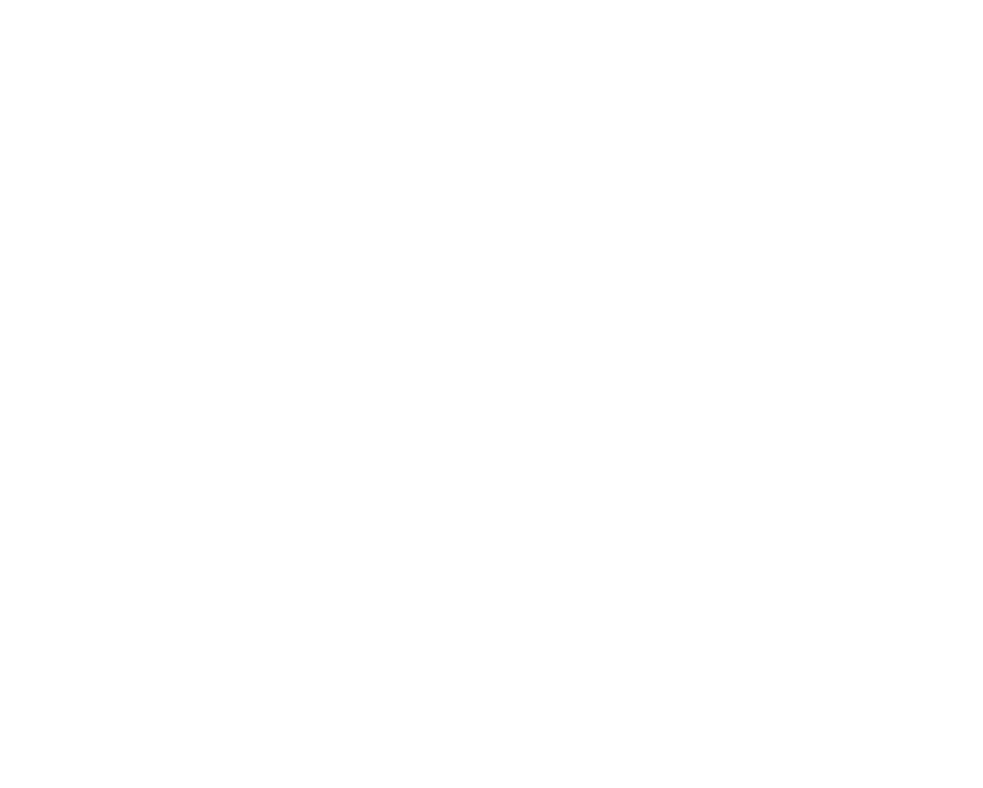
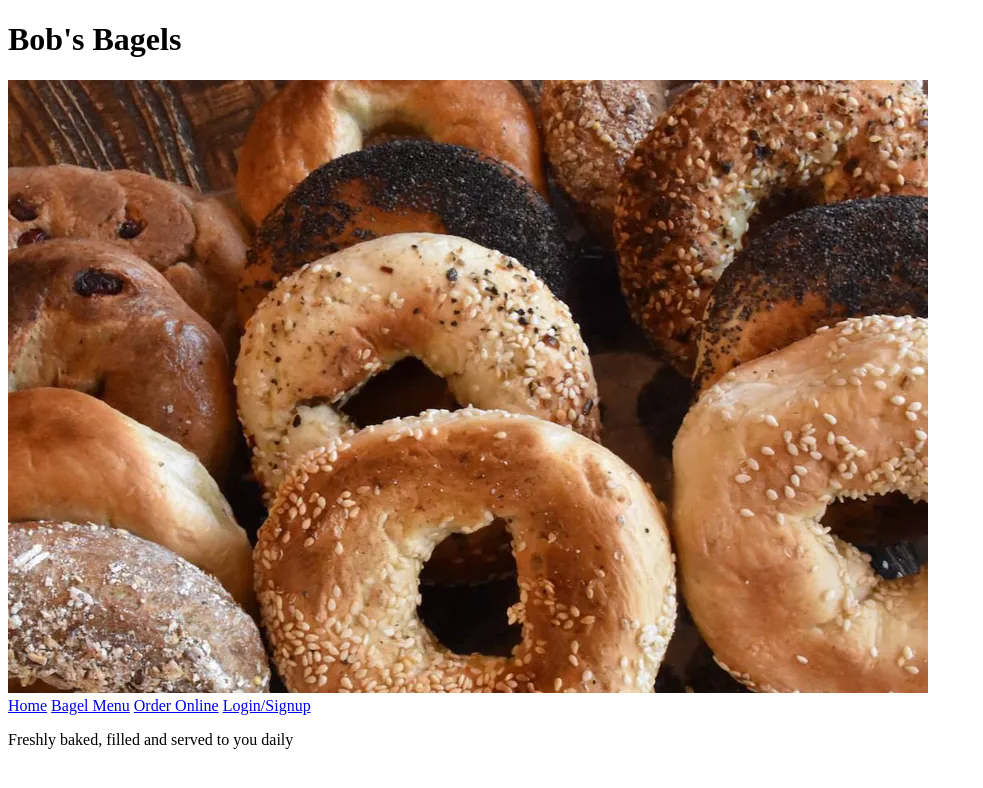
Before and after one commit to digital-futures-academy-se-curriculum/web-fundamentals-bobs-bagels-ecommerce-pair-activity-lana-charlie-brendan, a website: page index.html in a window 1280 px wide. Shown: the whole page, without its empty margins (0-983 px from the left). Drawn offline with Linux system fonts and the light colour scheme.

Commit message:
container 1

```diff
--- a/index.html
+++ b/index.html
@@ -4,11 +4,26 @@
 <head>
     <meta charset="UTF-8">
     <meta name="viewport" content="width=device-width, initial-scale=1.0">
-    <title>Document</title>
+    <title>Bob's Bagels</title>
+    <link rel="stylesheet" href="styles.css">
 </head>
 
 <body>
-
+    <div class="container1">
+        <header>
+            <h1>Bob's Bagels</h1>
+        </header>
+        <div id="slideshow">
+            <img src="/images/bagels.jpg" alt="Bagel">
+        </div>
+        <nav>
+            <a href="#">Home</a>
+            <a href="#">Bagel Menu</a>
+            <a href="#">Order Online</a>
+            <a href="#">Login/Signup</a>
+        </nav>
+        <p>Freshly baked, filled and served to you daily</p>
+    </div>
 </body>
 
 </html>
```
